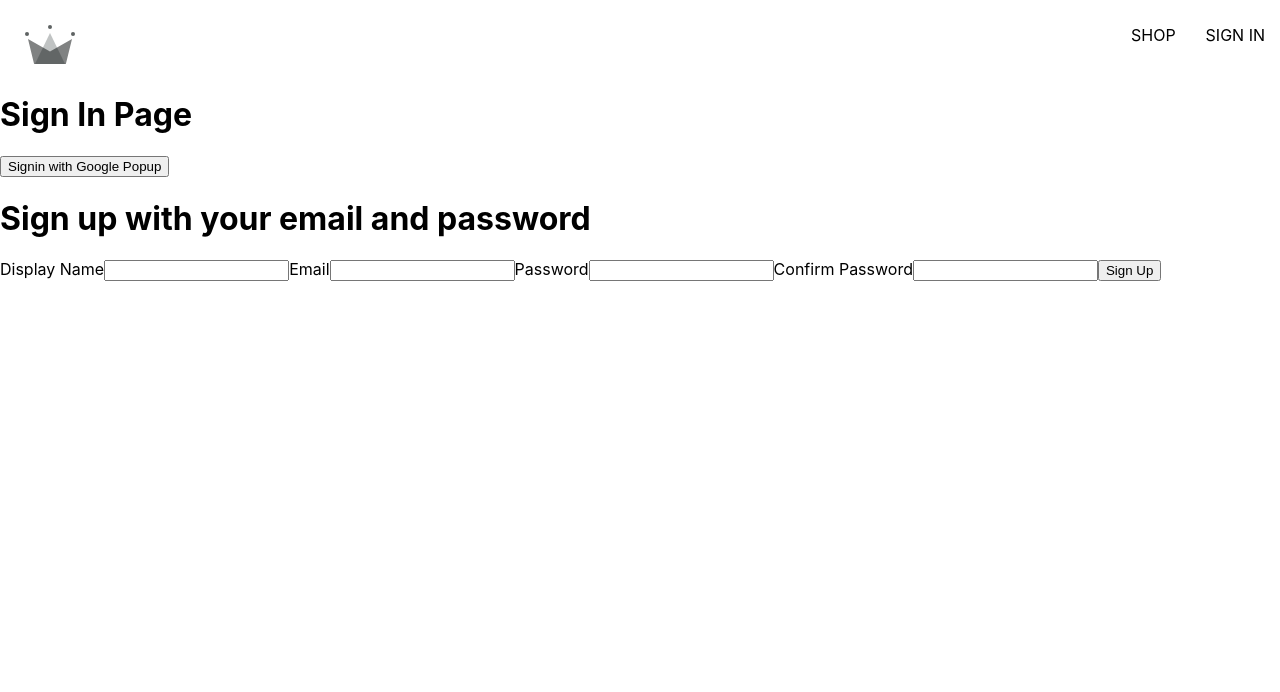
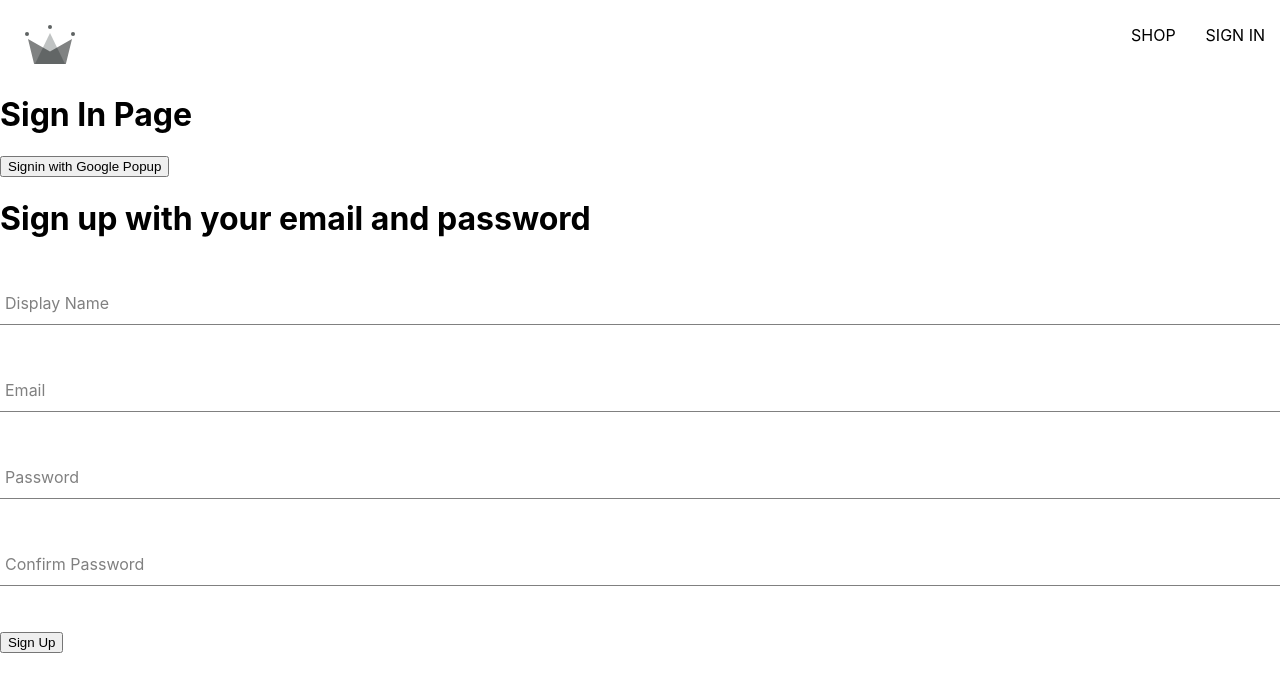
Before and after one commit to kevdeveloper/crown-clothing, a React (Create React App) app: page /sign-in in a window 1280 px wide. Shown: the top 692 px of the page. Built offline with nearby package versions, Linux system fonts and the light colour scheme; a web font is replaced by a local one.

Commit message:
added sign up with email + password and generalized input component

```diff
--- /dev/null
+++ b/src/components/form-input/form-input.component.jsx
@@ -0,0 +1,21 @@
+import './form-input.styles.scss';
+
+const FormInput = ({ label, ...otherProps }) => {
+    return (
+        <div className="group">
+            <input className="form-input" {...otherProps} />
+            {
+                label && (
+            <label
+                className={`${
+                    otherProps.value.length ? 'shrink' : ''
+                } form-input-label`}
+                >
+                    {label}
+                </label>
+                )}
+        </div>
+    )
+}
+
+export default FormInput;
--- /dev/null
+++ b/src/components/form-input/form-input.styles.scss
@@ -0,0 +1,54 @@
+$sub-color: grey;
+$main-color: black;
+
+@mixin shrinkLabel {
+  top: -14px;
+  font-size: 12px;
+  color: $main-color;
+}
+
+.group {
+  position: relative;
+  margin: 45px 0;
+
+  .form-input {
+    background: none;
+    background-color: white;
+    color: $sub-color;
+    font-size: 18px;
+    padding: 10px 10px 10px 5px;
+    display: block;
+    width: 100%;
+    border: none;
+    border-radius: 0;
+    border-bottom: 1px solid $sub-color;
+    margin: 25px 0;
+
+    &:focus {
+      outline: none;
+    }
+
+    &:focus ~ .form-input-label {
+      @include shrinkLabel();
+    }
+  }
+
+  input[type='password'] {
+    letter-spacing: 0.3em;
+  }
+
+  .form-input-label {
+    color: $sub-color;
+    font-size: 16px;
+    font-weight: normal;
+    position: absolute;
+    pointer-events: none;
+    left: 5px;
+    top: 10px;
+    transition: 300ms ease all;
+
+    &.shrink {
+      @include shrinkLabel();
+    }
+  }
+}
--- a/src/components/sign-up-form/sign-up-form.component.jsx
+++ b/src/components/sign-up-form/sign-up-form.component.jsx
@@ -1,4 +1,8 @@
 import { useState } from "react";
+
+import FormInput from "../form-input/form-input.component";
+
+import { createAuthUserWithEmailAndPassword,createUserDocumentFromAuth } from "../../utils/firebase/firebase.utils";
 
 const defaultFormFields = {
     displayName: '',
@@ -13,8 +17,37 @@
 
     console.log(formFields);
 
+    const resetFormFields = () => {
+        setFormFields(defaultFormFields);
+    }
+
+    const handleSubmit = async (event) => {
+        event.preventDefault();
+
+        if(password !== confirmPassword) {
+            alert("passwords do not match")
+            return;
+        }
+
+        try {
+            const { user } = await createAuthUserWithEmailAndPassword(
+                email,
+                password
+            );
+
+            await createUserDocumentFromAuth(user, { displayName });
+            resetFormFields();
+        } catch (error) {
+            if(error.code === 'auth/email-already-in-use') {
+                alert('Cannot create user, email already in use');
+            } else {
+                console.log('user creation encountered an error', error);
+            }
+        }
+    };
+
     const handleChange = (event) => {
-        const {name, value } = event.target;
+        const { name, value } = event.target;
 
         setFormFields({...formFields, [name]: value });
     };
@@ -22,9 +55,9 @@
     return (
         <div>
             <h1>Sign up with your email and password</h1>
-            <form onSubmit={() => {}}>
-                <label>Display Name</label>
-                <input
+            <form onSubmit={handleSubmit}>
+                <FormInput
+                    label='Display Name'
                     type='text'
                     required
                     onChange={handleChange}
@@ -32,8 +65,8 @@
                     value={displayName}
                 />
 
-                <label>Email</label>
-                <input
+                <FormInput
+                    label='Email'
                     type='email'
                     required
                     onChange={handleChange}
@@ -41,8 +74,8 @@
                     value={email}
                 />
 
-                <label>Password</label>
-                <input
+                <FormInput
+                    label='Password'
                     type='password'
                     required
                     onChange={handleChange}
@@ -50,8 +83,8 @@
                     value={password}
                 />
 
-                <label>Confirm Password</label>
-                <input
+                <FormInput
+                    label='Confirm Password'
                     type='password'
                     required
                     onChange={handleChange}
--- a/src/utils/firebase/firebase.utils.js
+++ b/src/utils/firebase/firebase.utils.js
@@ -3,7 +3,8 @@
     getAuth,
     signInWithRedirect,
     signInWithPopup,
-    GoogleAuthProvider
+    GoogleAuthProvider,
+    createUserWithEmailAndPassword
 } from 'firebase/auth';
 import {
     getFirestore,
@@ -37,7 +38,12 @@
 
 export const db = getFirestore();
 
-export const createUserDocumentFromAuth = async (userAuth) => {
+export const createUserDocumentFromAuth = async (
+    userAuth,
+    additionalInformation = {}
+) => {
+    if (!userAuth) return;
+
     const userDocRef = doc(db, 'users', userAuth.uid);
 
     const userSnapshot = await getDoc(userDocRef);
@@ -52,7 +58,8 @@
             await setDoc(userDocRef, {
                 displayName,
                 email,
-                createdAt
+                createdAt,
+                ...additionalInformation
             });
         } catch (error) {
             console.log('error creating the user', error.message);
@@ -61,3 +68,9 @@
 
     return userDocRef;
 };
+
+export const createAuthUserWithEmailAndPassword = async (email, password) => {
+    if (!email || !password) return;
+
+    return await createUserWithEmailAndPassword(auth, email, password);
+};
```
